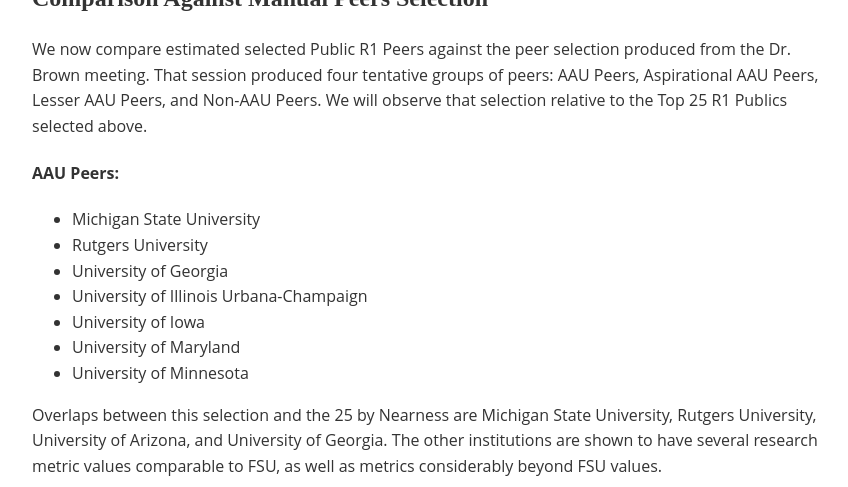
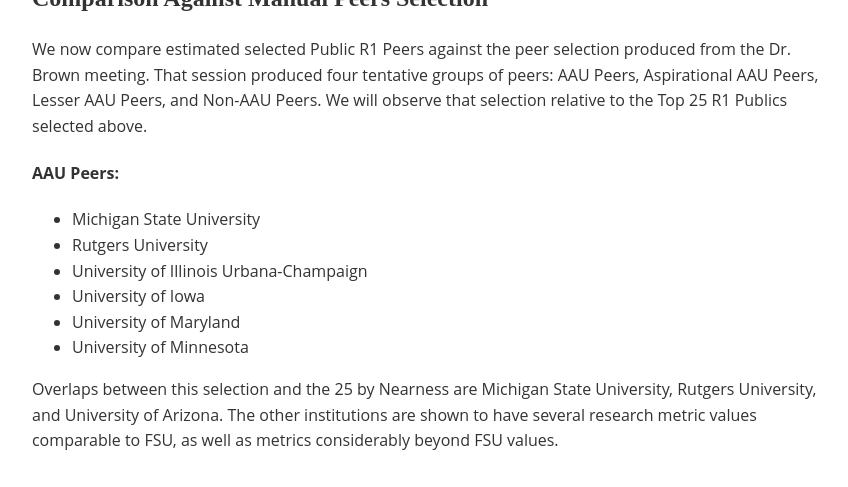
Before and after one commit to rashtastic/r1, a Jekyll site: the page built from index.md, in a window 1280 px wide and 900 px high, scrolled down 28687 px, cut to the strip 0-487 px from the top of the window. Shown: the whole strip, without its empty margins (208-1056 px from the left). Built offline with Jekyll 4.4.1, drawn with Linux system fonts in a browser that asks for light colours.

Commit message:
UGA not AAU fix

```diff
--- a/index.md
+++ b/index.md
@@ -690,14 +690,13 @@
 <ul>
 	<li>Michigan State University</li>
 	<li>Rutgers University</li>
-	<li>University of Georgia</li>
 	<li>University of Illinois Urbana-Champaign</li>
 	<li>University of Iowa</li>
 	<li>University of Maryland</li>
 	<li>University of Minnesota</li>
 </ul>
 
-Overlaps between this selection and the 25 by Nearness are Michigan State University, Rutgers University, University of Arizona, and University of Georgia. The other institutions are shown to have several research metric values comparable to FSU, as well as metrics considerably beyond FSU values.
+Overlaps between this selection and the 25 by Nearness are Michigan State University, Rutgers University, and University of Arizona. The other institutions are shown to have several research metric values comparable to FSU, as well as metrics considerably beyond FSU values.
 
 <br/>
 
```
